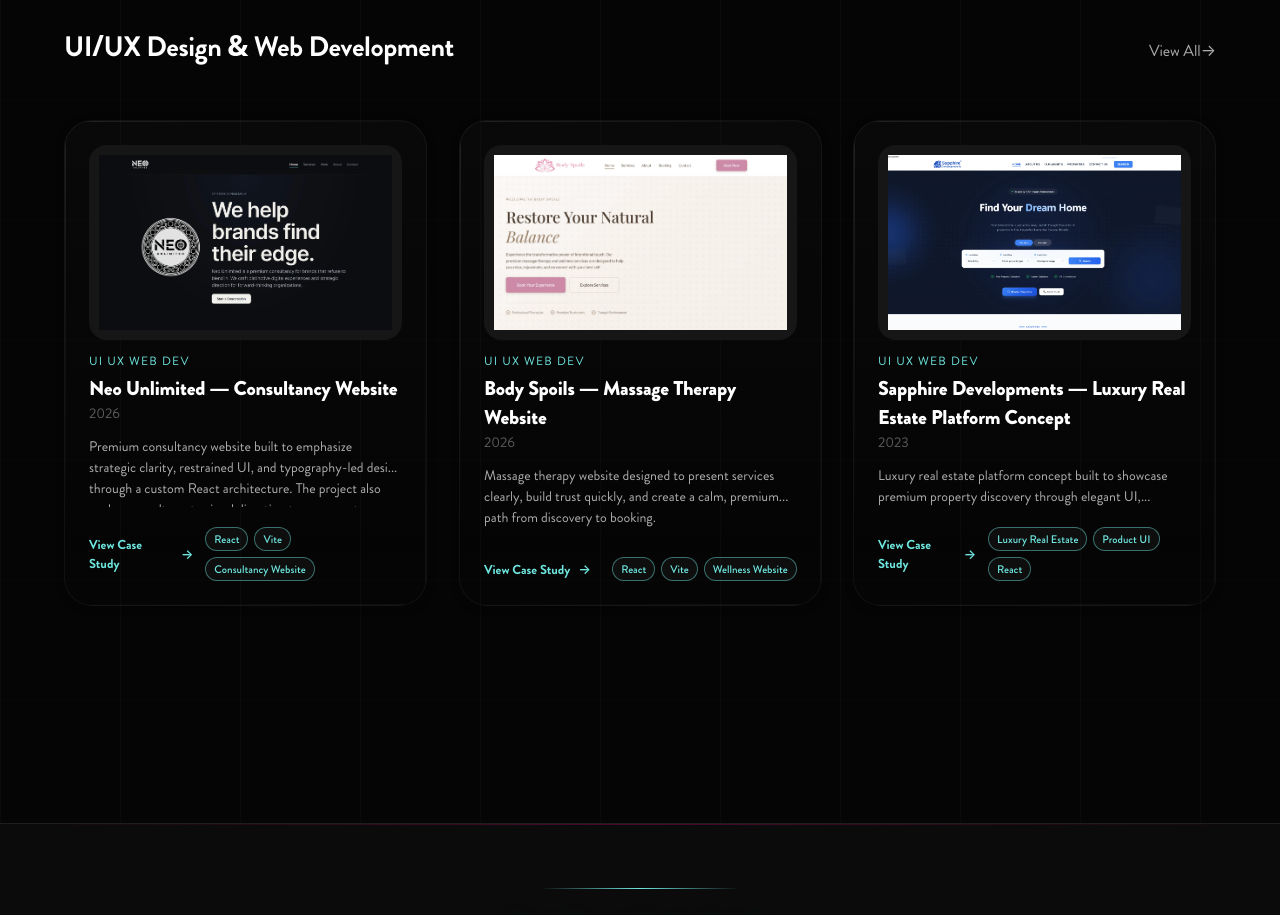
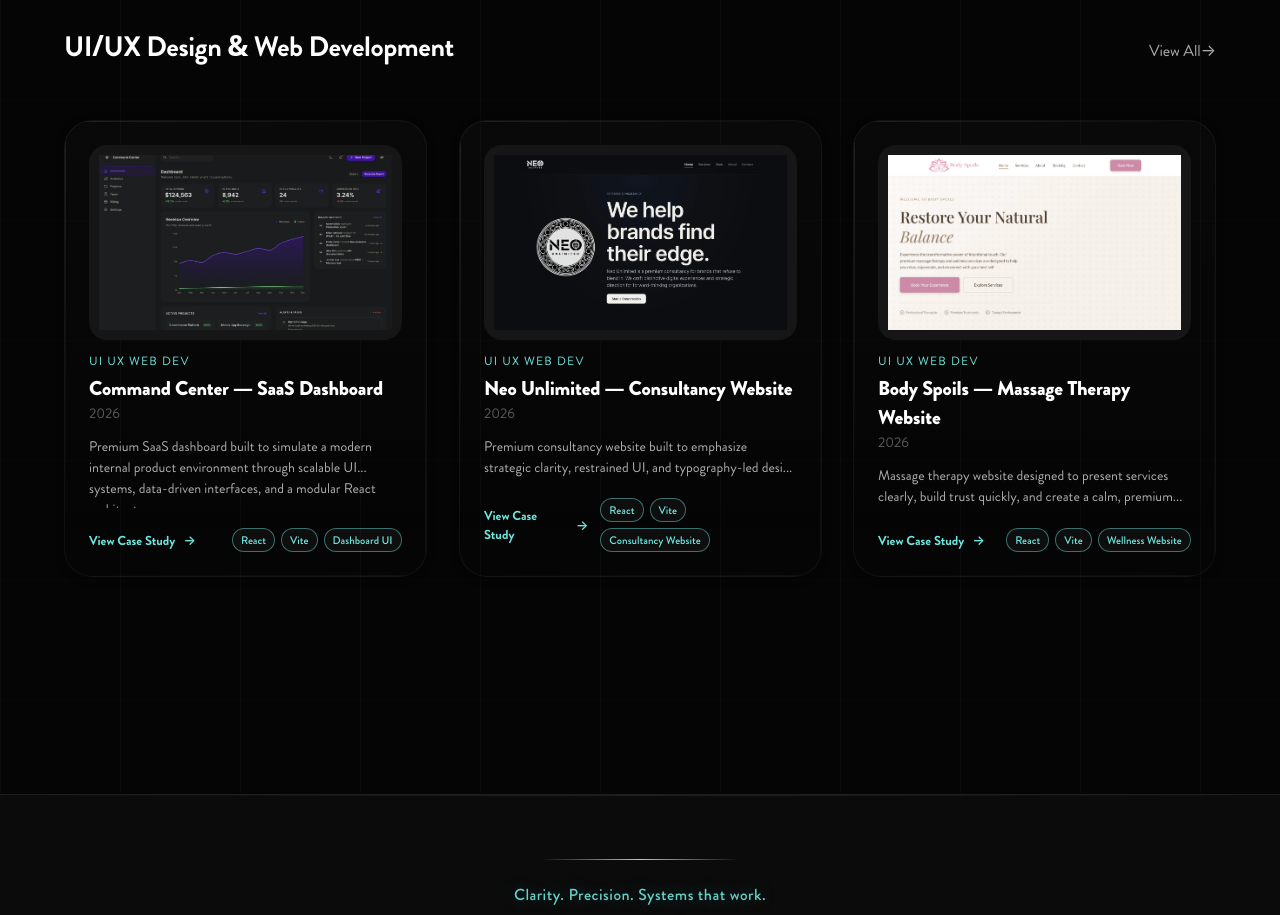
Before and after one commit to Jeremy-Jefferson/hungry-ghost-dzn, a React (Vite) app in the folder client/: page /work in a window 1280 px wide. Shown: the part 1220-2135 px from the top of the page. Built offline with nearby package versions, Linux system fonts and the light colour scheme.

Commit message:
Adds new walkthrough images for web project
Introduces new WEB walkthrough images to support enhanced project visuals and improve user experience with updated graphical assets.

```diff
--- a/client/src/data/work.mock.js
+++ b/client/src/data/work.mock.js
@@ -16,6 +16,157 @@
     /* ===============================
        UI/UX & WEB DEVELOPMENT
     =============================== */
+
+    {
+        slug: "command-center-dashboard",
+        title: "Command Center — SaaS Dashboard",
+        category: "ui-ux-web-dev",
+        year: 2026,
+        featured: true,
+
+        summary:
+            "Premium SaaS dashboard built to simulate a modern internal product environment through scalable UI systems, data-driven interfaces, and a modular React architecture.",
+
+        tags: [
+            "React",
+            "Vite",
+            "Dashboard UI",
+            "SaaS Product",
+            "UI/UX Design",
+            "Front-End Development",
+            "Design System",
+            "Data Visualization"
+        ],
+
+        cover: "/images/work/WEB/COMMANDCENTER-WALKTHROUGH-01.webp",
+        liveUrl: "https://command-center-beta-hazel.vercel.app",
+
+        content: {
+            role: "UI/UX Design, Front-End Development",
+            client: "Concept Product",
+
+            overview:
+                "Command Center was created as a product-focused dashboard experience designed to simulate how modern SaaS platforms and internal tools are structured and used. The goal was to build an interface that feels production-ready, balancing clarity, data density, and usability within a refined dark UI system.",
+
+            challenge:
+                "Dashboards often struggle to balance complexity and clarity. Too much information leads to visual noise, while overly simplified interfaces fail to communicate meaningful insights. The challenge was to design a system that supports real-world workflows — analytics, project tracking, and team management — while maintaining strong hierarchy, readability, and performance.",
+
+            solution:
+                "The dashboard was designed using a component-driven system supported by a structured layout architecture. Data visualization, tables, and UI modules were built as reusable primitives, allowing consistent behavior across pages. A restrained dark visual system with layered surfaces, subtle borders, and controlled accent usage reinforces hierarchy while keeping the interface clean and scannable.",
+
+            outcome:
+                "The result is a scalable dashboard system that demonstrates how modern SaaS products are designed and built. The interface supports multiple workflows while maintaining clarity, consistency, and usability, making it suitable as both a portfolio showcase and a foundation for future product expansion.",
+
+            processSteps: [
+                "Product Thinking",
+                "UX Structure",
+                "UI System Design",
+                "Development",
+                "Refinement"
+            ],
+
+            interfaceWalkthrough: [
+                {
+                    title: "Dashboard Overview",
+                    description:
+                        "The main dashboard presents key metrics, recent activity, and system status through structured cards and data blocks, allowing users to quickly understand performance and priorities at a glance.",
+                    image: "/images/work/WEB/COMMANDCENTER-WALKTHROUGH-01.webp"
+                },
+                {
+                    title: "Analytics Interface",
+                    description:
+                        "Analytics views focus on data visualization and trend analysis, using charts and structured layouts to help users interpret performance metrics without overwhelming the interface.",
+                    image: "/images/work/WEB/COMMANDCENTER-WALKTHROUGH-02.webp"
+                },
+                {
+                    title: "Projects Management",
+                    description:
+                        "The projects section introduces table-based workflows and detail views, allowing users to track progress, view status, and manage structured data through a clean and scalable UI system.",
+                    image: "/images/work/WEB/COMMANDCENTER-WALKTHROUGH-03.webp"
+                }
+            ],
+
+            uiux: {
+                userGoals: [
+                    "Monitor key metrics and performance",
+                    "Analyze data trends and insights",
+                    "Track project status and progress",
+                    "Manage team and operational workflows",
+                    "Navigate complex information without friction"
+                ],
+
+                navigation:
+                    "Sidebar-driven navigation system with clear section grouping, allowing users to move between dashboard, analytics, projects, team, and settings efficiently.",
+
+                informationArchitecture:
+                    "Dashboard → Analytics → Projects → Project Detail → Team → Billing → Settings",
+
+                visualHierarchy:
+                    "Layered card surfaces, consistent spacing, and controlled accent color guide attention across data points while maintaining clarity within dense information layouts.",
+
+                components: [
+                    "Dashboard metric cards",
+                    "Analytics charts",
+                    "Data tables",
+                    "Status badges",
+                    "Tabs and filters",
+                    "Search input",
+                    "Toast notifications",
+                    "Skeleton loading states"
+                ],
+
+                responsive:
+                    "Responsive layout system designed to preserve structure and usability across desktop and smaller screen sizes while maintaining data readability."
+            },
+
+            interfaceDesign: {
+                visualSystem:
+                    "A dark, premium SaaS visual system built around layered surfaces, subtle borders, and restrained accent color usage to create depth without visual clutter.",
+
+                layoutApproach:
+                    "Grid-based layout system with consistent containers and spacing ensures alignment and rhythm across all dashboard views.",
+
+                componentStrategy:
+                    "Reusable UI primitives such as cards, tables, tabs, and inputs allow consistent behavior and scalable interface composition across multiple pages.",
+
+                accessibility:
+                    "High contrast, clear typography, and structured layouts improve readability and support efficient data scanning."
+            },
+
+            developmentSummary: {
+                architecture:
+                    "Built as a modular React application using Vite, with a focus on reusable components, structured data models, and scalable page composition.",
+
+                features: [
+                    "Component-based architecture",
+                    "Dynamic routing with detail views",
+                    "Reusable UI system",
+                    "Structured mock data modeling",
+                    "Responsive dashboard layouts",
+                    "Scalable page structure"
+                ],
+
+                performance:
+                    "Optimized through Vite’s build system for fast load times, efficient bundling, and smooth client-side navigation."
+            },
+
+            techStack: [
+                "React",
+                "Vite",
+                "JavaScript",
+                "Tailwind CSS",
+                "Vercel"
+            ],
+
+            gallery: [
+                "/images/work/WEB/COMMANDCENTER-WALKTHROUGH-01.webp",
+                "/images/work/WEB/COMMANDCENTER-WALKTHROUGH-02.webp",
+                "/images/work/WEB/COMMANDCENTER-WALKTHROUGH-03.webp"
+            ],
+
+            relatedProjects: []
+        }
+    },
 
     {
         slug: "neo-unlimited-site",
@@ -653,7 +804,7 @@
         title: "Little York Smoke Shop Website",
         category: "ui-ux-web-dev",
         year: 2025,
-        featured: true,
+        featured: false,
 
         summary:
             "Retail storefront website built to highlight promotions, product categories, and store information through a bold, mobile-friendly experience.",
@@ -945,148 +1096,7 @@
         }
     },
 
-    {
-        slug: "dictionary-ui",
-        title: "Dictionary UI Micro-App",
-        category: "ui-ux-web-dev",
-        year: 2023,
-        featured: false,
-        summary: "React-powered dictionary micro-app with real-time word search and clean reading-focused UI.",
-        tags: ["React", "Micro-App", "UI Design", "Web Development"],
-        cover: "/images/work/WEB/Dictionary.webp",
-        liveUrl: "https://dictionary-react-app-rho.vercel.app/",
-
-        content: {
-            role: "UI/UX Design, Front-End Development",
-            overview:
-                "This project explores a lightweight dictionary interface built with React, designed for fast word lookups and distraction-free reading. The goal was to create a compact application where users can quickly search for any term and immediately view definitions in a clean, structured layout.",
-            challenge:
-                "Dictionary interfaces often present dense linguistic information that can feel overwhelming. The challenge was designing a UI that keeps the interaction simple while presenting definitions, meanings, and related information in a way that remains easy to scan and visually organized.",
-            solution:
-                "The application was built as a small React micro-app with a responsive search interface and dynamic word lookup functionality. Results are displayed using clear typographic hierarchy, grouped content blocks, and accessible color contrast to make definitions easy to read and navigate. Keyboard-friendly input flows allow users to quickly search and iterate through terms without unnecessary interaction steps.",
-            outcome:
-                "The final result is a fast, minimal dictionary interface that demonstrates how thoughtful UI structure and lightweight React architecture can turn a simple lookup task into a smooth and efficient experience.",
-            processSteps: ["UX Research", "UI Design", "Development", "Testing"],
-
-            uiux: {
-                userGoals: [
-                    "Quickly search for word definitions",
-                    "Read definitions without distraction",
-                    "Access phonetic pronunciations",
-                    "View multiple meanings"
-                ],
-                navigation: "Single-page search interface",
-                informationArchitecture: "Search → Results → Definitions",
-                visualHierarchy: "Clean typography focused on readability",
-                components: [
-                    "Search input",
-                    "Definition cards",
-                    "Phonetic display",
-                    "Part of speech labels"
-                ],
-                responsive: "Mobile-friendly interface"
-            },
-
-            development: {
-                architecture: "React micro-app with API integration",
-                features: [
-                    "Real-time search",
-                    "Dictionary API integration",
-                    "Keyboard navigation",
-                    "State management"
-                ],
-                performance: "Lightweight and fast"
-            },
-
-            techStack: ["React", "Dictionary API", "CSS"],
-
-            interfaceWalkthrough: [
-                {
-                    title: "Search Interface + Phonetics & Audio",
-                    description:
-                        "Clean search input with instant word lookup, audio pronunciation, phonetic transcription, and syllable breakdown for accurate pronunciation.",
-                    image: "/images/work/WEB/Dictionary-WALKTHROUGH-01.webp"
-                },
-                {
-                    title: "Definition Display",
-                    description:
-                        "Organized definitions with part of speech labels, multiple meanings, and example usage in context.",
-                    image: "/images/work/WEB/Dictionary-WALKTHROUGH-02.webp"
-                },
-                {
-                    title: "Word of the Day",
-                    description:
-                        "Discover a new word each day with its definition, pronunciation, phonetic transcription, and syllable breakdown to expand your vocabulary and improve pronunciation..",
-                    image: "/images/work/WEB/Dictionary-WALKTHROUGH-03.webp"
-                }
-            ],
-
-            developmentImplementation: {
-                architecture: [
-                    {
-                        title: "API Integration Layer",
-                        description:
-                            "Clean separation between API calls and UI rendering with custom hooks for word lookups.",
-                        code: `// Custom hook for dictionary API
-const useDictionary = (word) => {
-  const [data, setData] = useState(null);
-  const [loading, setLoading] = useState(false);
-
-  useEffect(() => {
-    if (!word) return;
-    setLoading(true);
-    fetch(
-      'https://api.dictionaryapi.dev/api/v2/entries/en/' + word
-    )
-      .then(res => res.json())
-      .then(setData)
-      .finally(() => setLoading(false));
-  }, [word]);
-
-  return { data, loading };
-};`
-                    }
-                ],
-                dataModel: [
-                    {
-                        title: "Dictionary API Response",
-                        description:
-                            "Parsed API response structure for extracting definitions, phonetics, and meanings.",
-                        code: `const dictionaryEntry = {
-  word: "example",
-  phonetic: "/ɪɡˈzæmpəl/",
-  meanings: [
-    {
-      partOfSpeech: "noun",
-      definitions: [
-        { definition: "...", example: "..." }
-      ]
-    }
-  ]
-};`
-                    }
-                ],
-                uiLogic: [
-                    {
-                        title: "Search Debouncing",
-                        description:
-                            "Optimized search input with debouncing to prevent excessive API calls.",
-                        code: `const debounce = (fn, delay) => {
-  let timeoutId;
-  return (...args) => {
-    clearTimeout(timeoutId);
-    timeoutId = setTimeout(() => fn(...args), delay);
-  };
-};`
-                    }
-                ]
-            },
-
-            gallery: ["/images/work/WEB/Dictionary.webp"],
-
-            relatedProjects: []
-        }
-    },
+
 
     /* ===============================
        BRAND SYSTEMS
@@ -1097,7 +1107,7 @@
         title: "Little York Smoke Shop",
         category: "brand-systems",
         year: 2025,
-        featured: true,
+        featured: false,
 
         summary:
             "Complete retail brand system spanning logo identity, storefront graphics, and digital brand integration.",
@@ -1403,7 +1413,10 @@
                     slug: "body-spoils-site",
                     title: "Body Spoils Website",
                     type: "UI/UX Design & Web Development",
-                    cover: "/images/work/WEB/BODY-SPOILS-WALKTHROUGH-01.webp"
+                    cover: "/images/work/WEB/BODY SPOILS-WALKTHROUGH-01.webp",
+                    mediaType: "web",
+                    imageFit: "contain",
+                    imagePosition: "center"
                 }
             ]
         }
@@ -1474,7 +1487,18 @@
 
             gallery: ["/images/work/BRANDING/NEO Seal.webp"],
 
-            relatedProjects: []
+            relatedProjects: [
+
+                {
+                    slug: "neo-unlimited-site",
+                    title: "Neo Unlimited — Consultancy Website",
+                    type: "ui-ux-web-dev",
+                    cover: "/images/work/WEB/NEO-WALKTHROUGH-01.webp",
+                    mediaType: "web",
+                    imageFit: "contain",
+                    imagePosition: "center"
+                }
+            ]
         }
     },
 
```
Also changed, not shown: client/public/images/work/BRANDING/BodySpoilsLock.webp.
